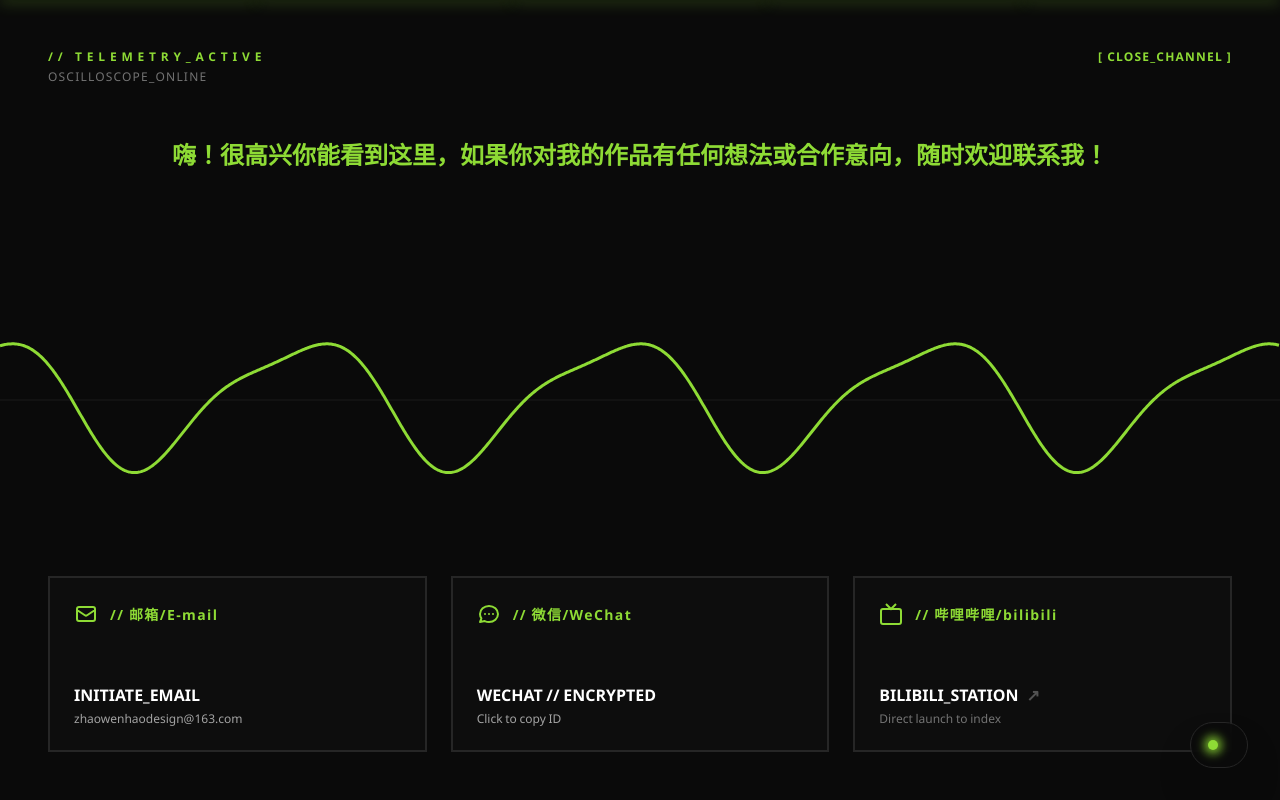
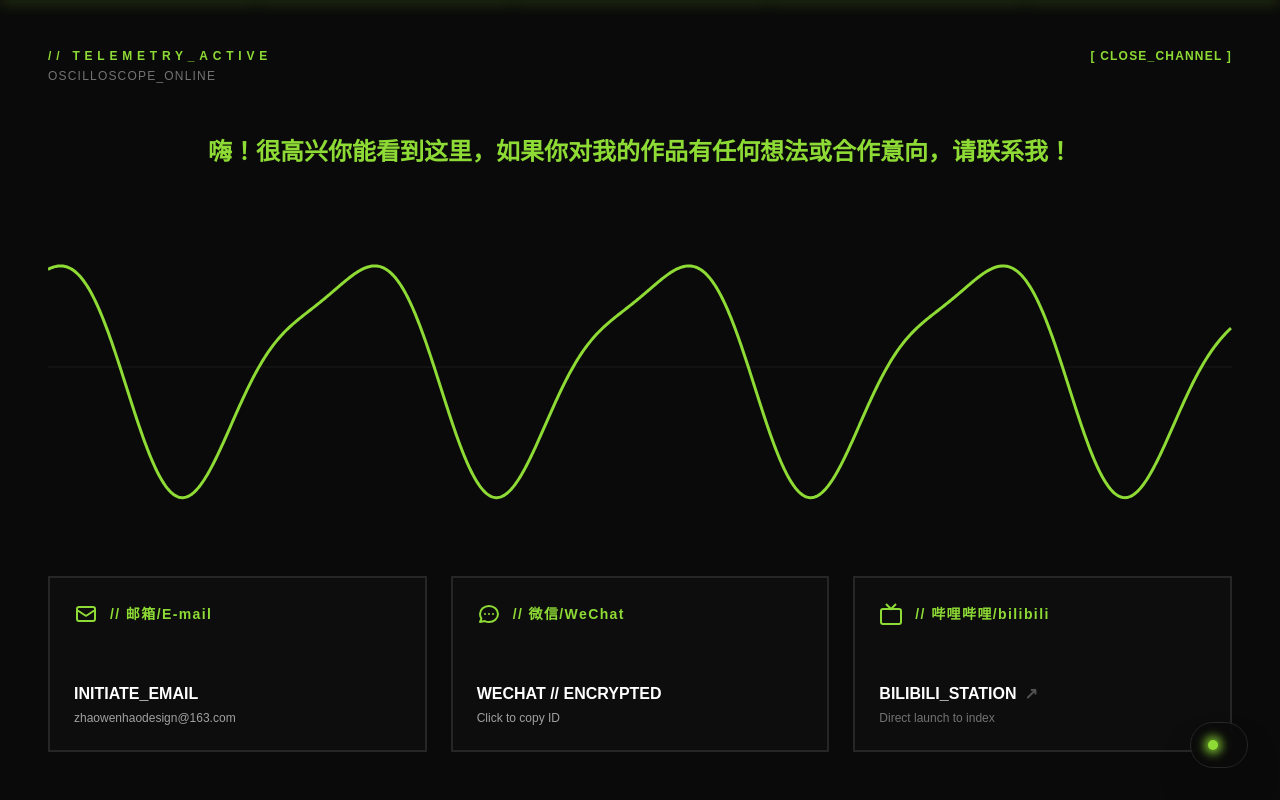
Before and after one commit to hg13128816002-art/ZhaoWH-00.github.io, an Astro site: page /contact in a window 1280 px wide. Built offline with nearby package versions, Linux system fonts and the light colour scheme; Astro itself is replaced by a stand-in of ours.

Commit message:
修复了contact页面在移动端显示错误的问题

```diff
--- a/src/pages/contact.astro
+++ b/src/pages/contact.astro
@@ -1,84 +1,87 @@
 ---
 // src/pages/contact.astro
-// 像素级交互打磨版：恢复 violent 波形震荡反馈 + 移除 Telegram 节点 + 稳定排版
+// 像素级交互打磨版：恢复 violent 波形震荡反馈 + 移除 Telegram 节点 + 稳定排版 + 完美多端自适应
 import '../styles/global.css';
 import FloatingButton from '../components/FloatingButton.astro';
 import PureTransition from '../components/PureTransition.astro';
-const headerText = '嗨！很高兴你能看到这里，如果你对我的作品有任何想法或合作意向，随时欢迎联系我！';
-const headerFontSize = 24; // px — 开发者可在此修改文字与字号
+const headerText = '嗨！很高兴你能看到这里，如果你对我的作品有任何想法或合作意向，请联系我！';
 ---
 
 <!DOCTYPE html>
 <html lang="en">
 <head>
   <meta charset="UTF-8">
-  <meta name="viewport" content="width=device-width, initial-scale=1.0">
+  <meta name="viewport" content="width=device-width, initial-scale=1.0, maximum-scale=1.0, user-scalable=no">
   <title>Contact // HAO</title>
   <link rel="preload" href="/fonts/NotoSansSC-Regular.woff2" as="font" type="font/woff2" crossorigin>
   <link rel="preload" href="/fonts/NotoSansSC-Bold.woff2" as="font" type="font/woff2" crossorigin>
   <link rel="preload" href="/fonts/NotoSansSC-Black.woff2" as="font" type="font/woff2" crossorigin>
   <script src="/scripts/font-loader.js" is:inline></script>
+
+  <style>
+    .font-mono, body, button, a {
+      font-family: "Space Mono", "PingFang SC", "Microsoft YaHei", "Noto Sans SC", sans-serif !important;
+    }
+  </style>
 </head>
-<body class="w-screen h-screen bg-[#0a0a0a] text-neutral-100 overflow-hidden select-none flex flex-col justify-between p-8 md:p-12 relative" style="margin: 0; padding: 3rem; box-sizing: border-box;">
+<body class="min-h-screen w-screen bg-[#0a0a0a] text-neutral-100 flex flex-col justify-between p-6 md:p-12 relative overflow-x-hidden select-none box-border">
   <PureTransition />
 
-  <div class="flex justify-between items-start z-20" style="position: relative; z-index: 20;">
+  <div class="flex justify-between items-start z-20 w-full">
     <div>
-      <div class="text-[#8EDB35] text-xs tracking-[0.4em] font-bold">// TELEMETRY_ACTIVE</div>
-      <div class="text-neutral-500 text-xs mt-1 tracking-widest">OSCILLOSCOPE_ONLINE</div>
+      <div class="text-[#8EDB35] text-[10px] md:text-xs tracking-[0.4em] font-bold">// TELEMETRY_ACTIVE</div>
+      <div class="text-neutral-500 text-[9px] md:text-xs mt-1 tracking-widest">OSCILLOSCOPE_ONLINE</div>
     </div>
-    <a href="/hub" class="text-[#8EDB35] hover:underline text-xs tracking-widest font-bold">
+    <a href="/hub" class="text-[#8EDB35] hover:underline text-[10px] md:text-xs tracking-widest font-bold">
       [ CLOSE_CHANNEL ]
     </a>
   </div>
 
-  <div id="developer-header" class="z-30 w-full mt-13 text-center" style={`color: #8EDB35; font-weight: 700; font-size: ${headerFontSize}px;`}>
+  <div id="developer-header" class="z-30 w-full mt-6 md:mt-12 text-center text-[#8EDB35] font-bold text-base md:text-2xl leading-relaxed px-2 max-w-4xl mx-auto">
     {headerText}
   </div>
 
-  <div class="absolute inset-0 flex items-center justify-center z-10 pointer-events-none" style="position: absolute; top: 0; left: 0; width: 100%; height: 100%; z-index: 10;">
-    <canvas id="oscilloscope-canvas" class="block w-full" style="width: 100%; height: 55vh;"></canvas>
+  <div class="relative w-full flex items-center justify-center z-10 pointer-events-none my-4 flex-grow md:flex-grow-0">
+    <canvas id="oscilloscope-canvas" class="block w-full h-[25vh] md:h-[45vh]"></canvas>
 
-    <div id="signal-feedback" class="absolute text-[#0a0a0a] bg-[#8EDB35] text-2xl md:text-3xl font-black tracking-widest opacity-0 px-8 py-3 pointer-events-none border border-white/20 transition-opacity duration-150" style="position: absolute; opacity: 0; z-index: 15;">
-    /您成功的复制了我的联系方式/
+    <div id="signal-feedback" class="absolute text-[#0a0a0a] bg-[#8EDB35] text-sm md:text-2xl font-black tracking-widest opacity-0 px-4 py-2 md:px-8 md:py-3 pointer-events-none border border-white/20 transition-opacity duration-150 whitespace-nowrap z-50">
+      / 您成功的复制了我的联系方式 /
     </div>
   </div>
 
-  <div class="z-20 w-full grid grid-cols-1 md:grid-cols-3 gap-6 mt-auto" style="position: relative; z-index: 20; width: 100%; display: grid; grid-template-columns: repeat(3, minmax(0, 1fr)); gap: 1.5rem; margin-top: auto;">
+  <div class="z-20 w-full grid grid-cols-1 md:grid-cols-3 gap-4 md:gap-6 mt-auto">
 
     <button
       data-copy="zhaowenhaodesign@163.com"
-      class="contact-btn group p-6 border-2 border-neutral-800 bg-[#0d0d0d] hover:border-[#8EDB35] transition-all text-left flex flex-col justify-between cursor-pointer"
-      style="height: 11rem; padding: 1.5rem; background-color: #0d0d0d; border: 2px solid #262626; display: flex; flex-direction: column; justify-content: space-between; box-sizing: border-box;"
+      class="contact-btn group p-4 md:p-6 border-2 border-neutral-800 bg-[#0d0d0d] hover:border-[#8EDB35] transition-all text-left flex flex-col justify-between cursor-pointer h-28 md:h-44 box-border"
     >
-      <div class="flex items-center gap-3" style="display: flex; align-items: center; gap: 0.75rem;">
-        <svg fill="none" stroke="#8EDB35" stroke-width="2" viewBox="0 0 24 24" style="width: 24px; height: 24px; flex-shrink: 0;">
+      <div class="flex items-center gap-3">
+        <svg fill="none" stroke="#8EDB35" stroke-width="2" viewBox="0 0 24 24" class="w-5 h-5 md:w-6 md:h-6 flex-shrink: 0;">
           <path d="M3 8l7.89 5.26a2 2 0 002.22 0L21 8M5 19h14a2 2 0 002-2V7a2 2 0 00-2-2H5a2 2 0 00-2 2v10a2 2 0 002 2z"></path>
         </svg>
-        <span class="text-[#8EDB35] text-sm tracking-widest font-bold" style="color: #8EDB35;">// 邮箱/E-mail</span>
+        <span class="text-[#8EDB35] text-xs md:text-sm tracking-widest font-bold">// 邮箱/E-mail</span>
       </div>
 
       <div>
-        <div class="text-white text-base font-black truncate" style="color: #ffffff;">INITIATE_EMAIL</div>
-        <div class="text-neutral-400 text-xs mt-1 truncate copy-target" style="color: #a3a3a3;">zhaowenhaodesign@163.com</div>
+        <div class="text-white text-sm md:text-base font-black truncate">INITIATE_EMAIL</div>
+        <div class="text-neutral-400 text-[11px] md:text-xs mt-1 truncate copy-target">zhaowenhaodesign@163.com</div>
       </div>
     </button>
 
     <button
       data-copy="Zwh1326562"
-      class="contact-btn group p-6 border-2 border-neutral-800 bg-[#0d0d0d] hover:border-[#8EDB35] transition-all text-left flex flex-col justify-between cursor-pointer"
-      style="height: 11rem; padding: 1.5rem; background-color: #0d0d0d; border: 2px solid #262626; display: flex; flex-direction: column; justify-content: space-between; box-sizing: border-box;"
+      class="contact-btn group p-4 md:p-6 border-2 border-neutral-800 bg-[#0d0d0d] hover:border-[#8EDB35] transition-all text-left flex flex-col justify-between cursor-pointer h-28 md:h-44 box-border"
     >
-      <div class="flex items-center gap-3" style="display: flex; align-items: center; gap: 0.75rem;">
-        <svg fill="none" stroke="#8EDB35" stroke-width="2" viewBox="0 0 24 24" style="width: 24px; height: 24px; flex-shrink: 0;">
+      <div class="flex items-center gap-3">
+        <svg fill="none" stroke="#8EDB35" stroke-width="2" viewBox="0 0 24 24" class="w-5 h-5 md:w-6 md:h-6 flex-shrink: 0;">
           <path stroke-linecap="round" stroke-linejoin="round" d="M8 12h.01M12 12h.01M16 12h.01M21 12c0 4.418-4.03 8-9 8a9.863 9.863 0 01-4.255-.949L3 20l1.395-3.72C3.512 15.042 3 13.574 3 12c0-4.418 4.03-8 9-8s9 3.582 9 8z"></path>
         </svg>
-        <span class="text-[#8EDB35] text-sm tracking-widest font-bold" style="color: #8EDB35;">// 微信/WeChat</span>
+        <span class="text-[#8EDB35] text-xs md:text-sm tracking-widest font-bold">// 微信/WeChat</span>
       </div>
 
       <div>
-        <div class="text-white text-base font-black" style="color: #ffffff;">WECHAT // ENCRYPTED</div>
-        <div class="text-neutral-400 text-xs mt-1 copy-target" style="color: #a3a3a3;">Click to copy ID</div>
+        <div class="text-white text-sm md:text-base font-black">WECHAT // ENCRYPTED</div>
+        <div class="text-neutral-400 text-[11px] md:text-xs mt-1 copy-target">Click to copy ID</div>
       </div>
     </button>
 
@@ -86,100 +89,105 @@ const headerFontSize = 24; // px — 开发者可在此修改文字与字号
       href="https://space.bilibili.com/"
       target="_blank"
       rel="noopener noreferrer"
-      class="group p-6 border-2 border-neutral-800 bg-[#0d0d0d] hover:border-[#8EDB35] transition-all text-left flex flex-col justify-between cursor-pointer block"
-      style="height: 11rem; padding: 1.5rem; background-color: #0d0d0d; border: 2px solid #262626; display: flex; flex-direction: column; justify-content: space-between; text-decoration: none; box-sizing: border-box;"
+      class="group p-4 md:p-6 border-2 border-neutral-800 bg-[#0d0d0d] hover:border-[#8EDB35] transition-all text-left flex flex-col justify-between cursor-pointer block h-28 md:h-44 text-decoration-none box-border"
     >
-      <div class="flex items-center gap-3" style="display: flex; align-items: center; gap: 0.75rem;">
-        <svg fill="none" stroke="#8EDB35" stroke-width="2" viewBox="0 0 24 24" style="width: 24px; height: 24px; flex-shrink: 0;">
+      <div class="flex items-center gap-3">
+        <svg fill="none" stroke="#8EDB35" stroke-width="2" viewBox="0 0 24 24" class="w-5 h-5 md:w-6 md:h-6 flex-shrink: 0;">
           <rect x="2" y="7" width="20" height="15" rx="2" ry="2"></rect>
           <polyline points="17 2 12 7 7 2"></polyline>
         </svg>
-        <span class="text-[#8EDB35] text-sm tracking-widest font-bold" style="color: #8EDB35;">// 哔哩哔哩/bilibili</span>
+        <span class="text-[#8EDB35] text-xs md:text-sm tracking-widest font-bold">// 哔哩哔哩/bilibili</span>
       </div>
 
       <div>
-        <div class="text-white text-base font-black flex items-center gap-2" style="color: #ffffff; display: flex; align-items: center; gap: 0.5rem;">
+        <div class="text-white text-sm md:text-base font-black flex items-center gap-2">
           <span>BILIBILI_STATION</span>
           <span style="color: #525252;">↗</span>
         </div>
-        <div class="text-neutral-500 text-xs mt-1" style="color: #737373;">Direct launch to index</div>
+        <div class="text-neutral-500 text-[11px] md:text-xs mt-1">Direct launch to index</div>
       </div>
     </a>
 
   </div>
+
+  <FloatingButton />
 
   <script>
     const canvas = document.getElementById('oscilloscope-canvas') as HTMLCanvasElement;
     const ctx = canvas.getContext('2d')!;
     const feedback = document.getElementById('signal-feedback')!;
 
-    // 绘制环境尺码测算
-    let width = window.innerWidth;
-    let height = window.innerHeight * 0.55;
+    // 响应式物理像素测算
+    let width = canvas.parentElement ? canvas.parentElement.clientWidth : window.innerWidth;
+    let height = canvas.parentElement ? canvas.parentElement.clientHeight : window.innerHeight * 0.4;
+
     function resize() {
+      if (canvas.parentElement) {
+        width = canvas.parentElement.clientWidth;
+        height = canvas.parentElement.clientHeight;
+      } else {
         width = window.innerWidth;
-      height = window.innerHeight * 0.55;
+        height = window.innerHeight * 0.4;
+      }
       canvas.width = width;
       canvas.height = height;
     }
     window.addEventListener('resize', resize);
-    resize(); setTimeout(resize, 50);
-    // 隐藏画布，直到字体加载完成再显示并启动动画
+    resize(); setTimeout(resize, 100);
     canvas.style.visibility = 'hidden';
 
-    // 示波器交互参数
     let targetFrequency = 0.02;
     let currentFrequency = 0.02;
-    let targetAmplitude = 60; // 默认静默振幅
-    let currentAmplitude = 60;
+    let targetAmplitude = height * 0.3;
+    let currentAmplitude = height * 0.3;
     let phase = 0;
 
-    // 鼠标移动影响频率和振幅微调
-    window.addEventListener('mousemove', (e) => {
-      // 避免复制时的剧烈震荡被鼠标移动立刻拉平，只在正常状态下接受鼠标调频
+    // 支持移动端轻触与电脑端鼠标调频
+    const updateWave = (clientY: number, clientX: number) => {
       if (feedback.style.opacity === '0' || feedback.style.opacity === '') {
-        const normY = e.clientY / window.innerHeight;
-        const normX = e.clientX / window.innerWidth;
+        const normY = clientY / window.innerHeight;
+        const normX = clientX / window.innerWidth;
         targetFrequency = 0.01 + normY * 0.08;
-        targetAmplitude = 30 + normX * 120;
+        targetAmplitude = (height * 0.15) + normX * (height * 0.6);
       }
-    });
+    };
 
-    // 渲染主循环
+    window.addEventListener('mousemove', (e) => updateWave(e.clientY, e.clientX));
+    window.addEventListener('touchmove', (e) => {
+      if(e.touches.length > 0) {
+        updateWave(e.touches[0].clientY, e.touches[0].clientX);
+      }
+    }, { passive: true });
+
     function animate() {
       ctx.clearRect(0, 0, width, height);
 
-      // 高级物理动量缓动算法，制造“追随”感
       currentFrequency += (targetFrequency - currentFrequency) * 0.08;
       currentAmplitude += (targetAmplitude - currentAmplitude) * 0.08;
       phase += 0.1;
 
-      // 绘制深色中轴基线
       ctx.strokeStyle = '#1a1a1a';
       ctx.lineWidth = 1;
       ctx.beginPath(); ctx.moveTo(0, height / 2); ctx.lineTo(width, height / 2); ctx.stroke();
 
-      // 绘制主先锋绿正弦波
       ctx.strokeStyle = '#8EDB35';
-      ctx.lineWidth = 3;
-      // 增加光晕感
+      ctx.lineWidth = window.innerWidth < 768 ? 2 : 3;
       ctx.shadowBlur = feedback.style.opacity === '1' ? 20 : 0;
       ctx.shadowColor = '#8EDB35';
       ctx.beginPath();
 
       for (let x = 0; x < width; x++) {
-        // 使用组合波形制造噪点质感
         const y = height / 2
                 + Math.sin(x * currentFrequency + phase) * currentAmplitude
                 + Math.cos(x * currentFrequency * 2 - phase) * (currentAmplitude * 0.25);
         if (x === 0) ctx.moveTo(x, y); else ctx.lineTo(x, y);
       }
       ctx.stroke();
-      ctx.shadowBlur = 0; // 重置光晕
+      ctx.shadowBlur = 0;
 
       requestAnimationFrame(animate);
     }
-      // 等待字体加载再开始绘制，避免回退字体出现在 Canvas
+
     if (window.fontsReadyPromise) {
       window.fontsReadyPromise.then(() => { canvas.style.visibility = 'visible'; animate(); });
     } else if (document.fonts && document.fonts.ready) {
@@ -189,15 +197,12 @@ const headerFontSize = 24; // px — 开发者可在此修改文字与字号
       animate();
     }
 
-    // ================= 像素级交互反馈核心逻辑 =================
+    // 移动端安全复制内核
     const buttons = document.querySelectorAll('.contact-btn');
-
-    // 用于保存原始文字的全局 Map，防止热更新冲突
     const originalTexts = new Map();
 
     buttons.forEach((btn, index) => {
       const targetLabel = btn.querySelector('.copy-target') as HTMLElement;
-      // 唯一 ID 标记防止缓存错误
       const btnId = `btn-${index}`;
       originalTexts.set(btnId, targetLabel.innerText);
 
@@ -205,39 +210,28 @@ const headerFontSize = 24; // px — 开发者可在此修改文字与字号
         const copyText = (btn as HTMLElement).dataset.copy;
 
         if (copyText) {
-          // 1. 执行真实复制
-          navigator.clipboard.writeText(copyText).catch(() => {});
-
-          // === 反馈机制：全量激活 ===
-
-          // 机制 A：局部文字状态流转 (在按钮内产生状态反馈)
+          navigator.clipboard.writeText(copyText).then(() => {
             targetLabel.innerText = "COPIED SUCCESSFULLY!";
             targetLabel.style.color = '#8EDB35';
             targetLabel.style.fontWeight = 'bold';
 
-          // 机制 B-1：示波器瞬间暴走振荡 (设置为 280px 的剧烈满屏全幅震荡)
-          targetAmplitude = 280;
-
-          // 机制 B-2：中央提示浮层瞬间闪现
+            targetAmplitude = height * 0.9;
             feedback.style.opacity = '1';
 
-          // === 反馈结束，数据握手确立，恢复静默状态 ===
             setTimeout(() => {
-            // A 恢复：文字变回 ID
               targetLabel.innerText = originalTexts.get(btnId);
-            targetLabel.style.color = '#a3a3a3'; // 恢复冷灰色
+              targetLabel.style.color = '#a3a3a3';
               targetLabel.style.fontWeight = 'normal';
-
-            // B-1 恢复：示波器慢慢滑回鼠标状态
-            targetAmplitude = 60;
-
-            // B-2 恢复：中央提示层隐藏
+              targetAmplitude = height * 0.3;
               feedback.style.opacity = '0';
-          }, 1400); // 1.4s 的握手数据流传输感
+            }, 1400);
+          }).catch(() => {
+            // 移动端兜底策略：如果阻止了剪贴板，提示用户长按
+            targetLabel.innerText = copyText;
+          });
         }
       });
     });
   </script>
 </body>
-<FloatingButton /> </body>
 </html>
```
Lines whose indentation alone changed are shown as unchanged.
